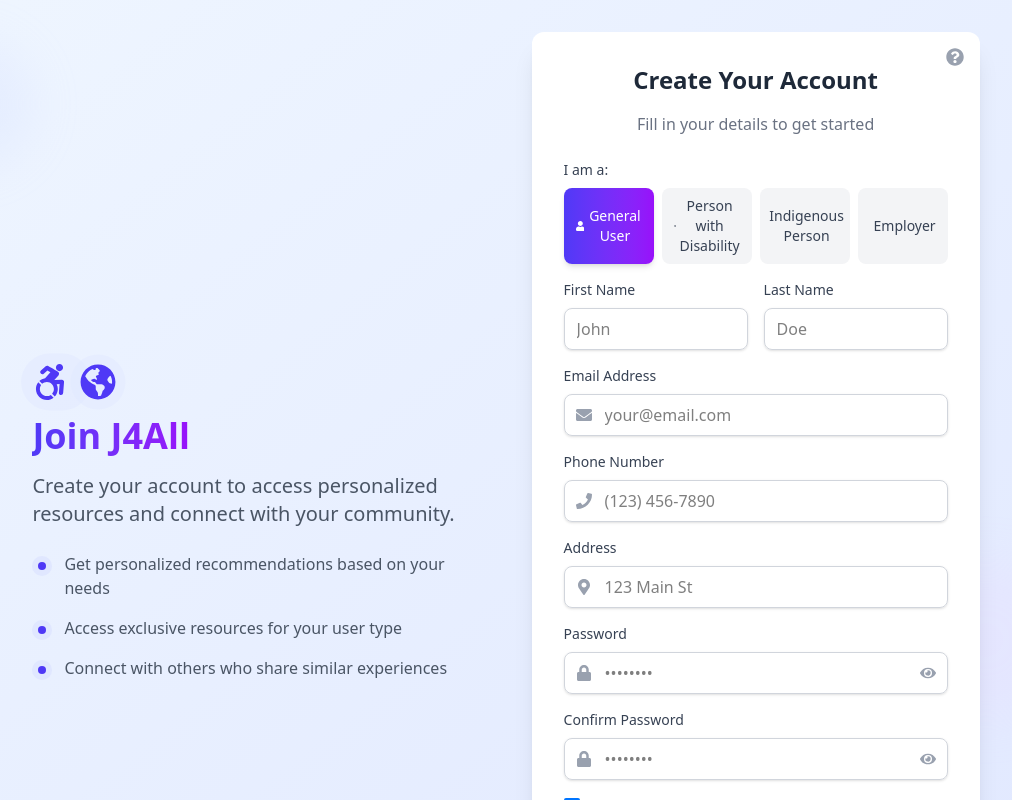
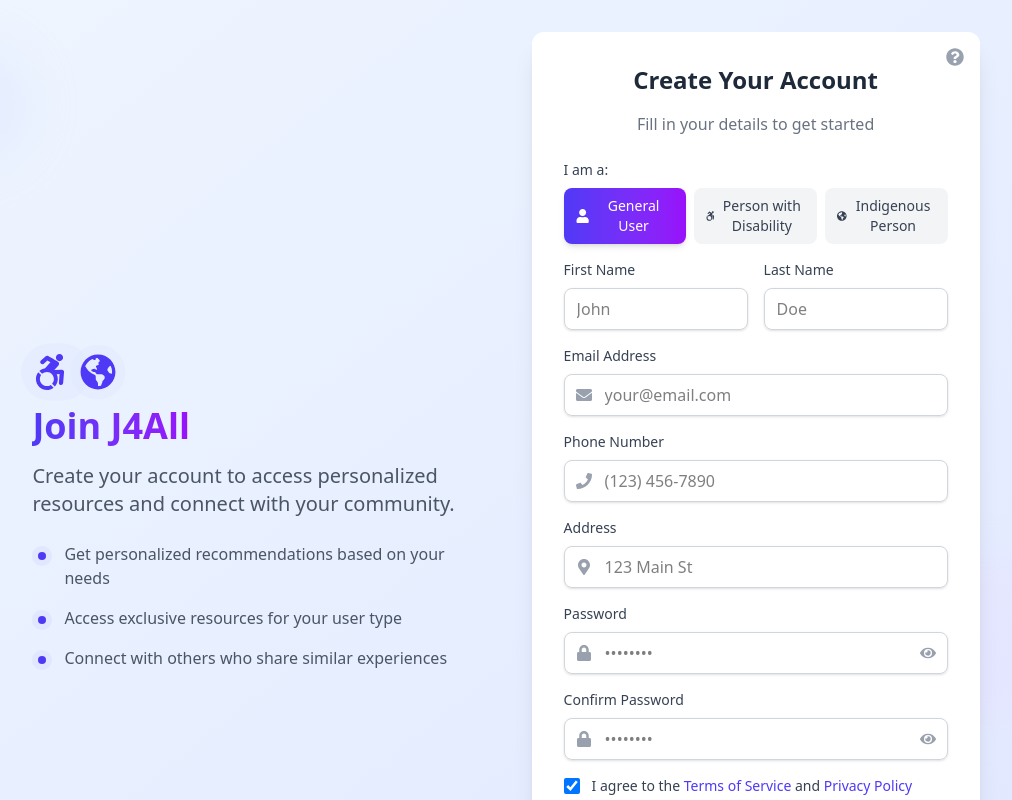
Before and after one commit to JohndelVillanueva/J4All-Frontend, a React (Vite) app: page /SignUpPage in a window 1280 px wide. Shown: the top 800 px of the page, without its empty margins (134-1146 px from the left). Built offline with nearby package versions, Linux system fonts and the light colour scheme.

Commit message:
Update Commit

```diff
--- a/pages/auth/Signup.tsx
+++ b/pages/auth/Signup.tsx
@@ -8,7 +8,7 @@ import { motion, AnimatePresence } from 'framer-motion';
 import type { JSX } from 'react';
 
 // Type definitions
-type UserType = 'general' | 'pwd' | 'indigenous' | 'employer';
+type UserType = 'general' | 'pwd' | 'indigenous';
 
 interface SignUpFormData {
   firstName: string;
@@ -36,7 +36,7 @@ const signUpSchema = z.object({
     .regex(/[0-9]/, 'Password must contain at least one number')
     .regex(/[^A-Za-z0-9]/, 'Password must contain at least one special character'),
   confirmPassword: z.string().min(1, 'Please confirm your password'),
-  userType: z.enum(['general', 'pwd', 'indigenous', 'employer']),
+  userType: z.enum(['general', 'pwd', 'indigenous']),
   agreeToTerms: z.literal(true, {
     errorMap: () => ({ message: 'You must agree to the terms and conditions' }),
   }),
@@ -91,15 +91,13 @@ const UserTypeButton: React.FC<{
   const labelMap: Record<UserType, string> = {
     general: 'General User',
     pwd: 'Person with Disability',
-    indigenous: 'Indigenous Person',
-    employer: 'Employer'
+    indigenous: 'Indigenous Person'
   };
 
   const iconMap: Record<UserType, JSX.Element> = {
     general: <FaUser className="mr-1" />,
     pwd: <FaAccessibleIcon className="mr-1" />,
-    indigenous: <FaGlobeAmericas className="mr-1" />,
-    employer: <FaUser className="mr-1" />
+    indigenous: <FaGlobeAmericas className="mr-1" />
   };
 
   return (
@@ -148,7 +146,7 @@ const SignUpPage: React.FC = () => {
   const userType = watch('userType');
   const password_hash = watch('password_hash');
 
-const onSubmit: SubmitHandler<SignUpFormData> = async (data) => {
+  const onSubmit: SubmitHandler<SignUpFormData> = async (data) => {
     setIsSubmitting(true);
     setError(null);
 
@@ -393,8 +391,8 @@ const onSubmit: SubmitHandler<SignUpFormData> = async (data) => {
               <legend className="block text-sm font-medium text-gray-700 mb-2">
                 I am a:
               </legend>
-              <div className="grid grid-cols-4 gap-2">
-                {(['general', 'pwd', 'indigenous', 'employer'] as UserType[]).map((type) => (
+              <div className="grid grid-cols-3 gap-2">
+                {(['general', 'pwd', 'indigenous'] as UserType[]).map((type) => (
                   <UserTypeButton
                     key={type}
                     type={type}
```
